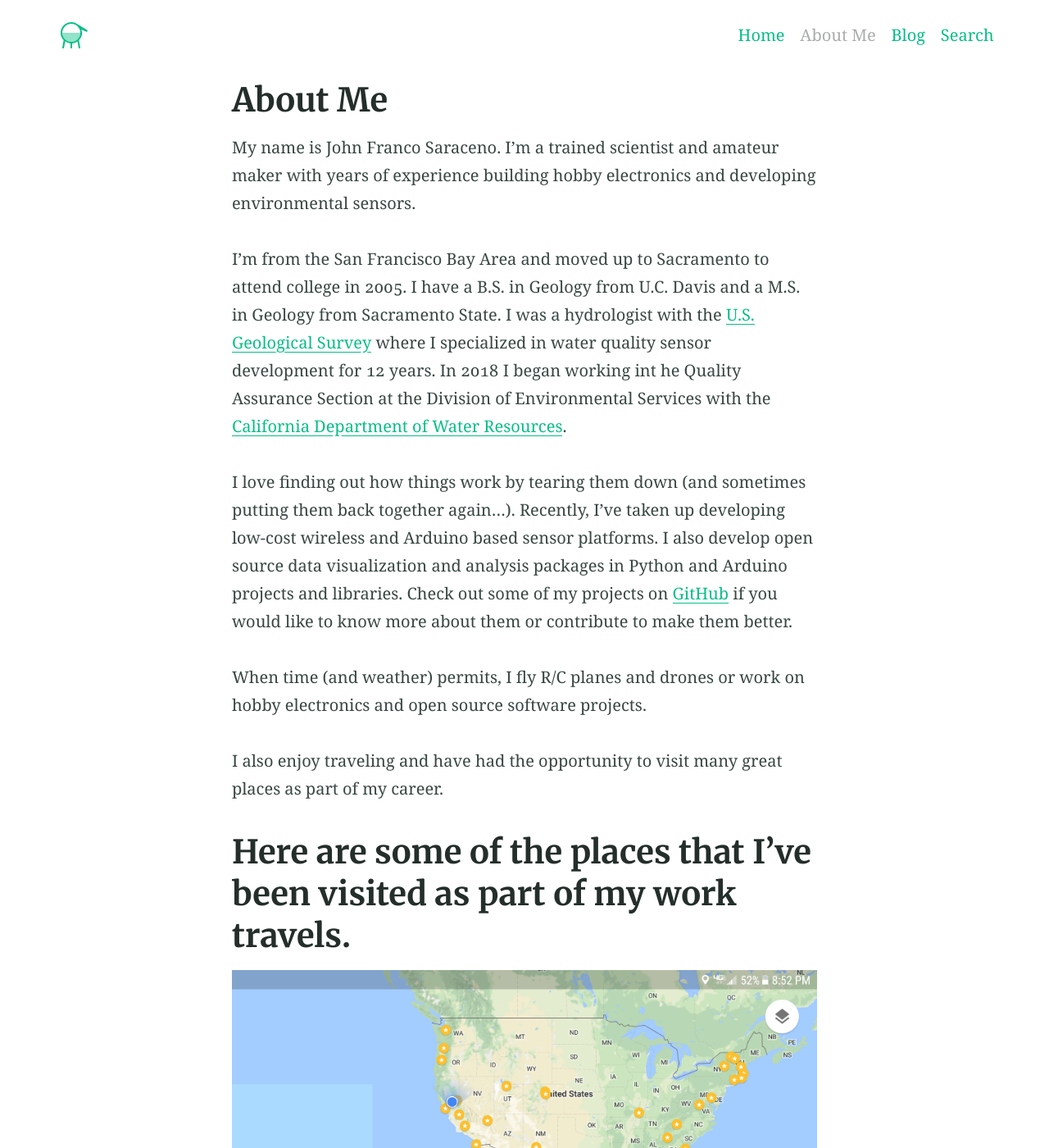
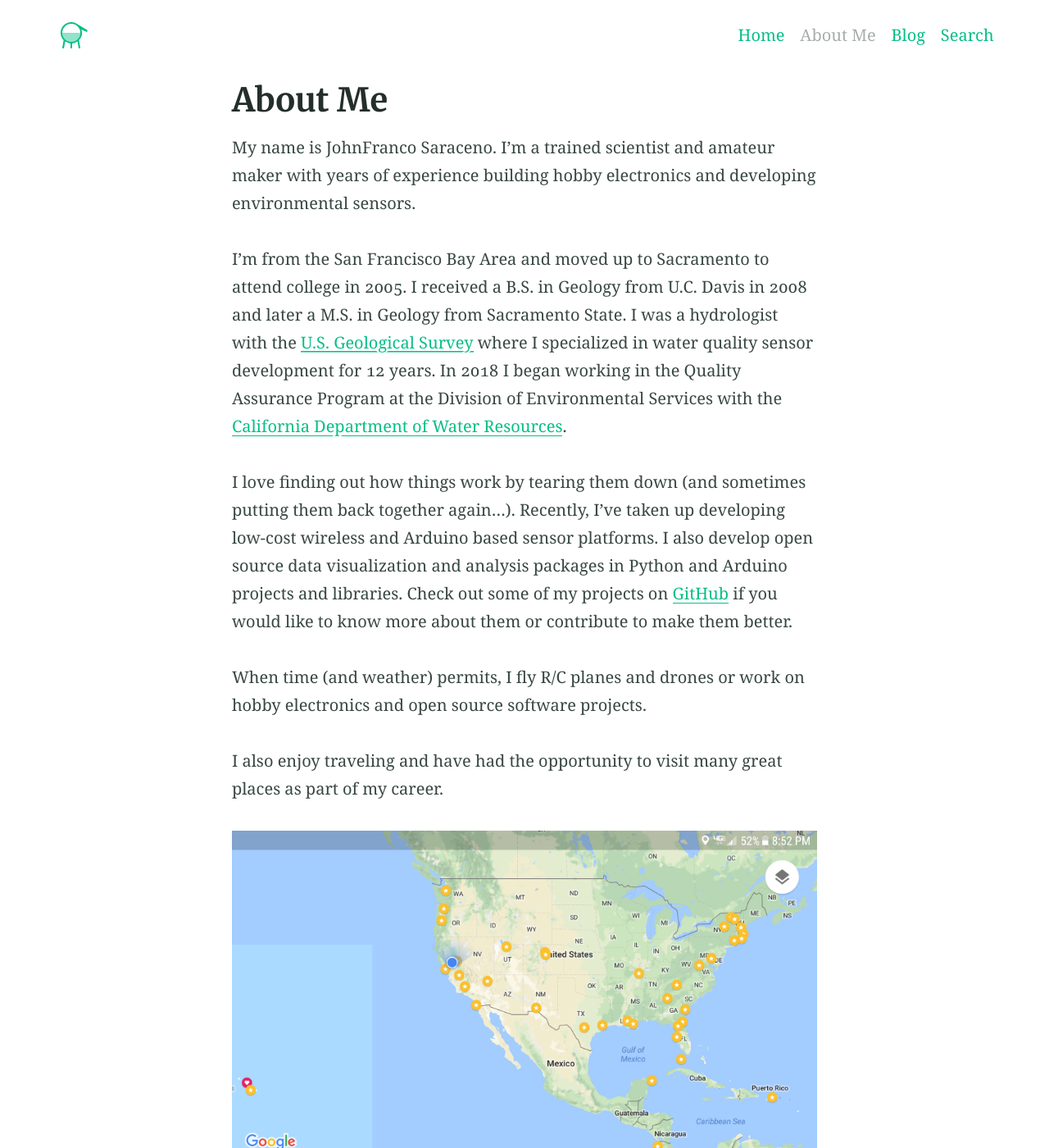
Before and after one commit to OneGneissGuy/OneGneissGuy.github.io, a Jekyll site: the page built from about.md, in a window 1280 px wide and 1400 px high. Shown: the whole window at 82% size. Built offline with Jekyll 4.4.1, drawn with Linux system fonts in a browser that asks for light colours.

Commit message:
minor fixes

```diff
--- a/about.md
+++ b/about.md
@@ -4,9 +4,9 @@
 sitemap: false
 ---
 
-My name is John Franco Saraceno. I'm a trained scientist and amateur maker with years of experience building hobby electronics and developing environmental sensors.
+My name is JohnFranco Saraceno. I'm a trained scientist and amateur maker with years of experience building hobby electronics and developing environmental sensors.
 
-I'm from the San Francisco Bay Area and moved up to Sacramento to attend college in 2005. I have a B.S. in Geology from U.C. Davis and a M.S. in Geology from Sacramento State. I was a hydrologist with the [U.S. Geological Survey](https://www.usgs.gov) where I specialized in water quality sensor development for 12 years. In 2018 I began working int he Quality Assurance Section at the Division of Environmental Services with the [California Department of Water Resources](https://www.cadwr.gov).
+I'm from the San Francisco Bay Area and moved up to Sacramento to attend college in 2005. I received a B.S. in Geology from U.C. Davis in 2008 and later a M.S. in Geology from Sacramento State. I was a hydrologist with the [U.S. Geological Survey](https://www.usgs.gov) where I specialized in water quality sensor development for 12 years. In 2018 I began working in the Quality Assurance Program at the Division of Environmental Services with the [California Department of Water Resources](https://water.ca.gov/).
 
 I love finding out how things work by tearing them down (and sometimes putting them back together again...). Recently, I've taken up developing low-cost wireless and Arduino based sensor platforms. I also develop open source data visualization and analysis packages in Python and Arduino projects and libraries. Check out some of my projects on [GitHub]({{ site.github.owner_url }}) if you would like to know more about them or contribute to make them better.
 
@@ -14,5 +14,4 @@
 
 I also enjoy traveling and have had the opportunity to visit many great places as part of my career.
 
-# Here are some of the places that I've been visited as part of my work travels.
 ![Locations]({{ site.baseurl }}/images/places.png)
```
Also changed, not shown: _posts/2017-07-16-cooleroo-shade-hack.markdown (deleted, +0 -8 lines), index.md (+2 -2 lines).
